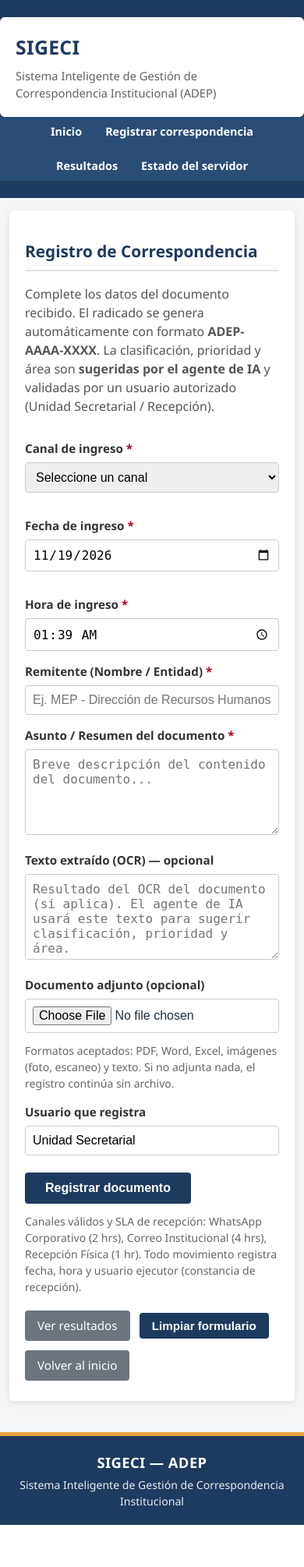
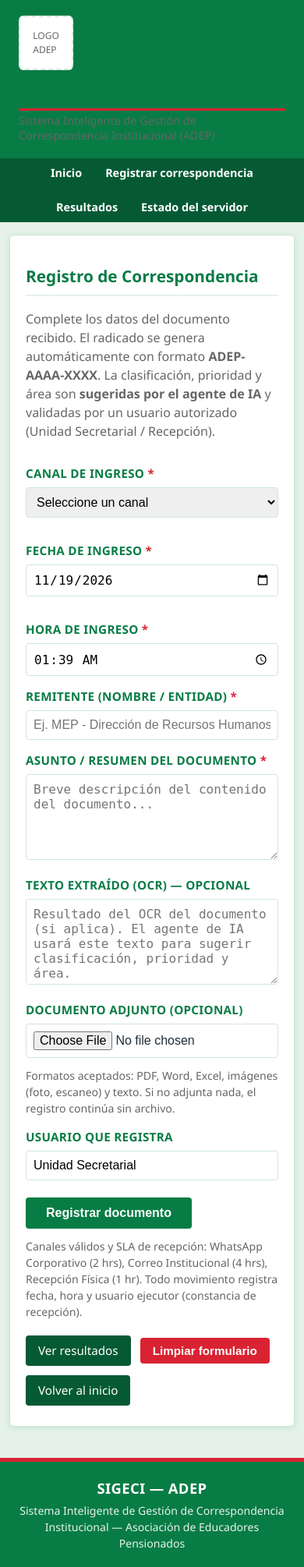
Before and after one commit to daniugapo07/SIGECI, a Flask app: page / in a window 390 px wide. Shown: the whole page at 78% size. Before the commit the page ends 1956 px from the top, so only its background shows below. Run offline with Flask 3, Linux system fonts and the light colour scheme; the visitor is signed in with stand-in values (Sample User, id 1); some libraries are stand-ins or nearby versions.

Commit message:
feat: rediseño visual base - identidad institucional ADEP
- Paleta institucional ADEP: verde #087C45 (principal), rojo #D92332 (acento), blanco #FFFFFF (fondos), verde suave #E5F2E9 (fondos secundarios)
- Encabezado con espacio reservado para logotipo oficial de ADEP
- Menú de navegación en verde institucional oscuro
- Botones principales en verde institucional, acciones destacadas en rojo institucional
- Tarjetas y paneles en blanco con bordes verde suave
- Sombras suaves, esquinas redondeadas, tipografía profesional
- Responsive para dispositivos móviles

```diff
--- a/app/templates/base.html
+++ b/app/templates/base.html
@@ -6,43 +6,78 @@
   <title>{% block title %}SIGECI — ADEP{% endblock %}</title>
   <style>
     :root {
-      --color-primario: #1f3a5f;
-      --color-primario-oscuro: #2a4d77;
-      --color-acento: #e8a33d;
-      --color-fondo: #f4f6f8;
-      --color-blanco: #ffffff;
-      --color-texto: #22303c;
-      --color-texto-suave: #555;
-      --color-borde: #ccc;
-      --color-borde-claro: #e1e4e8;
-      --sombra: 0 2px 10px rgba(0, 0, 0, 0.1);
+      /* Paleta institucional ADEP */
+      --color-primario: #087C45;
+      --color-primario-oscuro: #065a33;
+      --color-acento: #D92332;
+      --color-fondo: #FFFFFF;
+      --color-blanco: #FFFFFF;
+      --color-texto: #1f2d3a;
+      --color-texto-suave: #666;
+      --color-borde: #d1e7d8;
+      --color-borde-claro: #E5F2E9;
+      --color-fondo-secundario: #E5F2E9;
+      --sombra: 0 2px 8px rgba(8, 124, 69, 0.12);
       --radius: 6px;
     }
     * { box-sizing: border-box; }
     html { line-height: 1.5; }
     body {
       font-family: 'Segoe UI', Tahoma, Geneva, Verdana, sans-serif;
-      background: var(--color-fondo);
+      background: var(--color-fondo-secundario);
       color: var(--color-texto);
       margin: 0;
       padding: 0;
     }
+    /* ===== Encabezado institucional ===== */
     .app-header {
       background: var(--color-primario);
       color: var(--color-blanco);
-      padding: 22px 0;
+      padding: 0;
+    }
+    .app-header .header-contenedor {
+      max-width: 1200px;
+      margin: 0 auto;
+      padding: 20px 24px;
+      display: flex;
+      align-items: center;
+      gap: 20px;
+    }
+    .app-header .logo-adep {
+      width: 70px;
+      height: auto;
+      max-height: 70px;
+      object-fit: contain;
+      flex-shrink: 0;
     }
     .app-header .app-brand {
       margin: 0;
-      font-size: 1.55rem;
+      font-size: 1.6rem;
       font-weight: 700;
       letter-spacing: 0.3px;
+      line-height: 1.2;
     }
     .app-header .app-sub {
-      margin: 7px 0 0;
-      font-size: 0.92rem;
-      opacity: 0.92;
+      margin: 4px 0 0;
+      font-size: 0.9rem;
+      opacity: 0.95;
+      line-height: 1.3;
     }
+    /* Espacio reservado si no hay logotipo */
+    .app-header .logo-placeholder {
+      width: 70px;
+      height: 70px;
+      background: var(--color-blanco);
+      border: 2px dashed var(--color-borde);
+      border-radius: var(--radius);
+      display: flex;
+      align-items: center;
+      justify-content: center;
+      font-size: 0.75rem;
+      color: var(--color-texto-suave);
+      flex-shrink: 0;
+    }
+    /* ===== Navegación ===== */
     .app-nav {
       background: var(--color-primario-oscuro);
     }
@@ -66,18 +101,22 @@
       display: block;
     }
     .app-nav a:hover { background: rgba(255, 255, 255, 0.12); }
-    .app-nav a.activo { background: var(--color-acento); color: #1f3a5f; }
-    .app-main { max-width: 980px; margin: 24px auto; padding: 0 20px; }
+    .app-nav a.activo { background: var(--color-acento); color: var(--color-blanco); }
+    /* ===== Contenido principal ===== */
+    .app-main { max-width: 1200px; margin: 24px auto; padding: 0 20px; }
     .contenedor {
       background: var(--color-blanco);
       border-radius: var(--radius);
       box-shadow: var(--sombra);
       padding: 32px;
+      border: 1px solid var(--color-borde);
     }
     h1 {
       color: var(--color-primario);
       margin-top: 0;
       font-size: 1.75rem;
+      border-bottom: 3px solid var(--color-acento);
+      padding-bottom: 10px;
     }
     h2 {
       color: var(--color-primario);
@@ -90,10 +129,12 @@
       display: block;
       margin: 15px 0 6px;
       font-weight: 600;
-      color: #333;
+      color: var(--color-primario);
       font-size: 0.95rem;
+      text-transform: uppercase;
+      letter-spacing: 0.3px;
     }
-    .requerido { color: #b00020; font-weight: 700; }
+    .requerido { color: var(--color-acento); font-weight: 700; }
     input, textarea, select {
       width: 100%;
       padding: 9px;
@@ -105,7 +146,7 @@
     input:focus, textarea:focus, select:focus {
       border-color: var(--color-primario);
       outline: none;
-      box-shadow: 0 0 0 3px rgba(31, 58, 95, 0.12);
+      box-shadow: 0 0 0 3px rgba(8, 124, 69, 0.15);
     }
     .fila {
       display: flex;
@@ -129,7 +170,7 @@
     button:disabled { opacity: 0.65; cursor: not-allowed; }
     .btn {
       display: inline-block;
-      background: #6c757d;
+      background: var(--color-primario-oscuro);
       color: var(--color-blanco);
       text-decoration: none;
       padding: 8px 16px;
@@ -137,30 +178,32 @@
       margin: 6px 8px 6px 0;
       font-size: 0.95rem;
     }
-    .btn:hover { background: #5a6268; }
-    .btn-primario { background: var(--color-primario); }
-    .btn-primario:hover { background: var(--color-primario-oscuro); }
+    .btn:hover { background: var(--color-primario); }
+    .btn-primario { background: var(--color-acento); }
+    .btn-primario:hover { background: #c01e2a; }
     .nota {
       font-size: 0.88em;
-      color: #666;
+      color: var(--color-texto-suave);
       margin-top: 12px;
     }
     .msg-ok {
-      background: #d4edda;
-      border: 1px solid #c3e6cb;
-      color: #155724;
+      background: #e5f2e9;
+      border: 1px solid #b7e4c7;
+      color: #1e5a2e;
       padding: 12px;
       border-radius: 4px;
       margin-top: 14px;
     }
     .alert {
-      background: #fff3cd;
-      border: 1px solid #ffd54f;
-      color: #856404;
+      background: #fdecea;
+      border: 1px solid #f5a7b3;
+      color: var(--color-acento);
       padding: 12px;
       border-radius: 4px;
       margin-top: 14px;
+      font-weight: 600;
     }
+    /* ===== Pie de página institucional ===== */
     .app-footer {
       background: var(--color-primario);
       color: var(--color-blanco);
@@ -180,7 +223,14 @@
       font-size: 0.88rem;
       margin-top: 4px;
     }
+    /* ===== Responsive ===== */
     @media (max-width: 640px) {
+      .app-header .header-contenedor {
+        flex-direction: column;
+        align-items: flex-start;
+        gap: 12px;
+      }
+      .app-header .app-brand { font-size: 1.4rem; }
       .app-main { margin: 16px auto; padding: 0 12px; }
       .contenedor { padding: 20px; }
       .app-nav a { padding: 8px 12px; font-size: 0.9rem; }
@@ -189,9 +239,14 @@
 </head>
 <body>
   <header class="app-header">
-    <div class="contenedor">
-      <h1 class="app-brand">SIGECI</h1>
-      <p class="app-sub">Sistema Inteligente de Gestión de Correspondencia Institucional (ADEP)</p>
+    <div class="header-contenedor">
+      <!-- Espacio para el logotipo oficial de ADEP -->
+      <!-- Cuando tengas el archivo, reemplaza esto por: <img src="/static/logo-adep.png" alt="ADEP" class="logo-adep"> -->
+      <div class="logo-placeholder">LOGO<br>ADEP</div>
+      <div>
+        <h1 class="app-brand">SIGECI</h1>
+        <p class="app-sub">Sistema Inteligente de Gestión de Correspondencia Institucional (ADEP)</p>
+      </div>
     </div>
     <nav class="app-nav">
       <ul>
@@ -211,7 +266,7 @@
 
   <footer class="app-footer">
     <div class="app-nombre">SIGECI — ADEP</div>
-    <div class="app-sub">Sistema Inteligente de Gestión de Correspondencia Institucional</div>
+    <div class="app-sub">Sistema Inteligente de Gestión de Correspondencia Institucional — Asociación de Educadores Pensionados</div>
   </footer>
 </body>
 </html>
```
